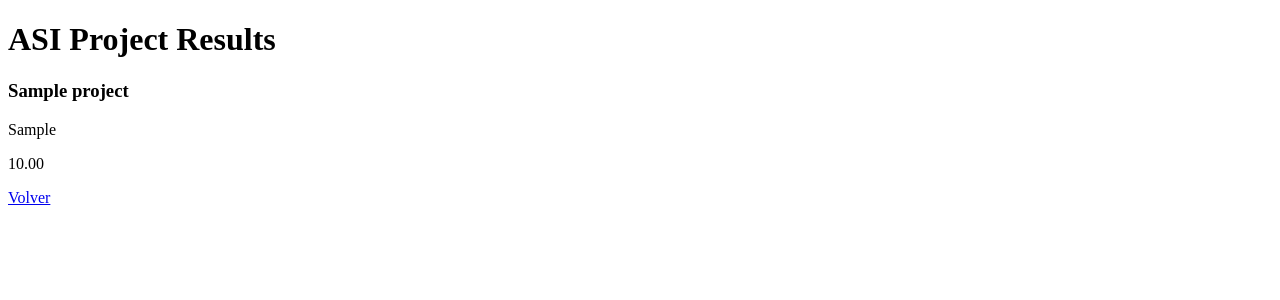
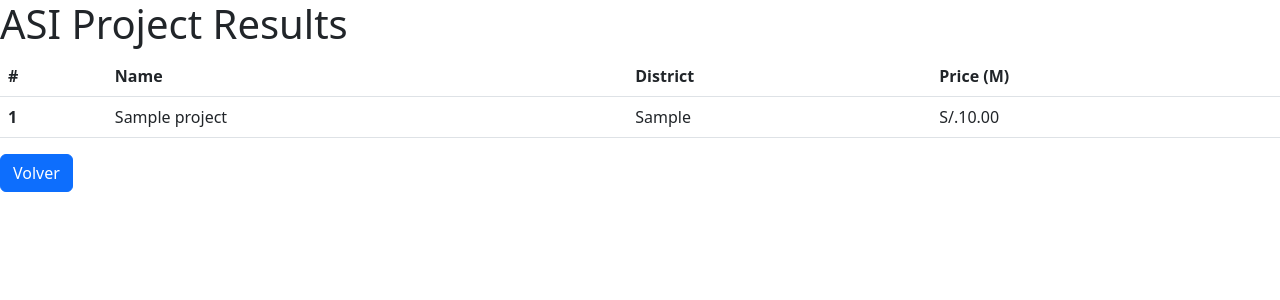
Before and after one commit to paulcobox/asi_project, a Django app: template templates/project/search_results.html in a window 1280 px wide. Shown: the top 300 px of the page. Run offline with Django 3.2, Linux system fonts and the light colour scheme; the template is opened without the code that fills it: values that come from a table or form of the project are taken from there, others are empty; tables that the repository leaves empty hold one stand-in row (values such as "Sample post").

Commit message:
style table

```diff
--- a/templates/project/search_results.html
+++ b/templates/project/search_results.html
@@ -4,28 +4,42 @@
   <meta charset="UTF-8">
   <meta http-equiv="X-UA-Compatible" content="IE=edge">
   <meta name="viewport" content="width=device-width, initial-scale=1.0">
-  <title>Document</title>
+  <title>ASI Project</title>
+  <link href="https://cdn.jsdelivr.net/npm/bootstrap@5.2.0-beta1/dist/css/bootstrap.min.css" rel="stylesheet" integrity="sha384-0evHe/X+R7YkIZDRvuzKMRqM+OrBnVFBL6DOitfPri4tjfHxaWutUpFmBp4vmVor" crossorigin="anonymous">
+  <script src="https://cdn.jsdelivr.net/npm/bootstrap@5.2.0-beta1/dist/js/bootstrap.bundle.min.js" integrity="sha384-pprn3073KE6tl6bjs2QrFaJGz5/SUsLqktiwsUTF55Jfv3qYSDhgCecCxMW52nD2" crossorigin="anonymous"></script>
+
 </head>
 <body>
 
   <h1>ASI Project Results</h1>
 
-  {% for project in project_list %}
-
-  <div>
-
-    <h3>{{ project.name }}</a></h3>
-    <p>{{ project.district}}</p>
-    <p>{{ project.price}}</p>
-  </div>
 
 
-{% endfor %}
+  <table class="table">
+    <thead>
+      <tr>
+        <th scope="col">#</th>
+        <th scope="col">Name</th>
+        <th scope="col">District</th>
+        <th scope="col">Price (M)</th>
+      </tr>
+    </thead>
+    <tbody>
+      {% for project in project_list %}
+        <tr>
+          <th scope="row">{{ forloop.counter }}</th>
+          <td>{{ project.name }}</td>
+          <td>{{ project.district}}</td>
+          <td>S/.{{ project.price}}</td>
+        </tr>
+      {% endfor %}
+
+    </tbody>
+  </table>
+
 
   <p></p>
-  <a href="{% url 'home' %}">Volver</a>
-
-
+  <a class="btn btn-primary"  href="{% url 'home' %}">Volver</a>
 
 
 </body>
```
